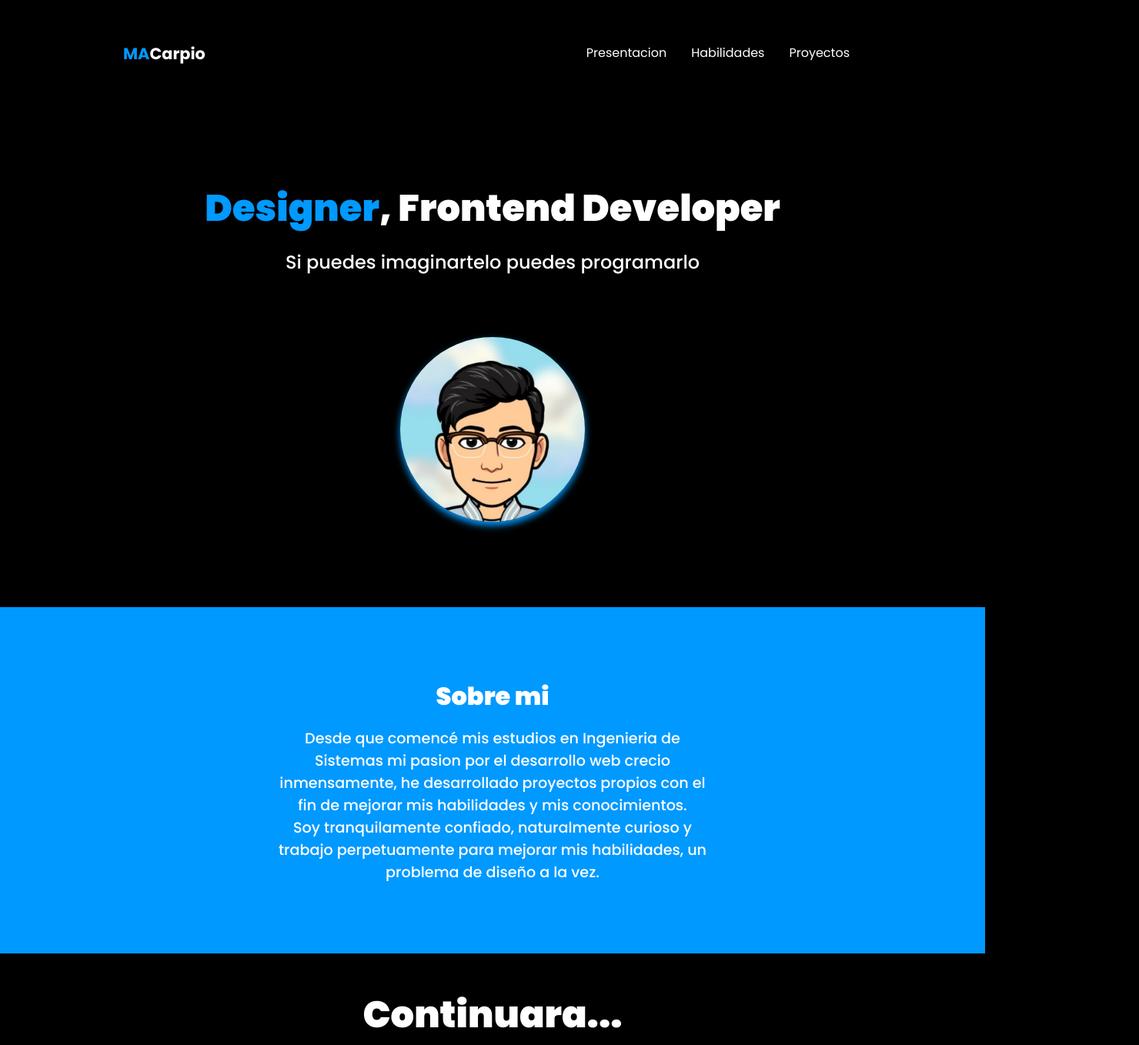
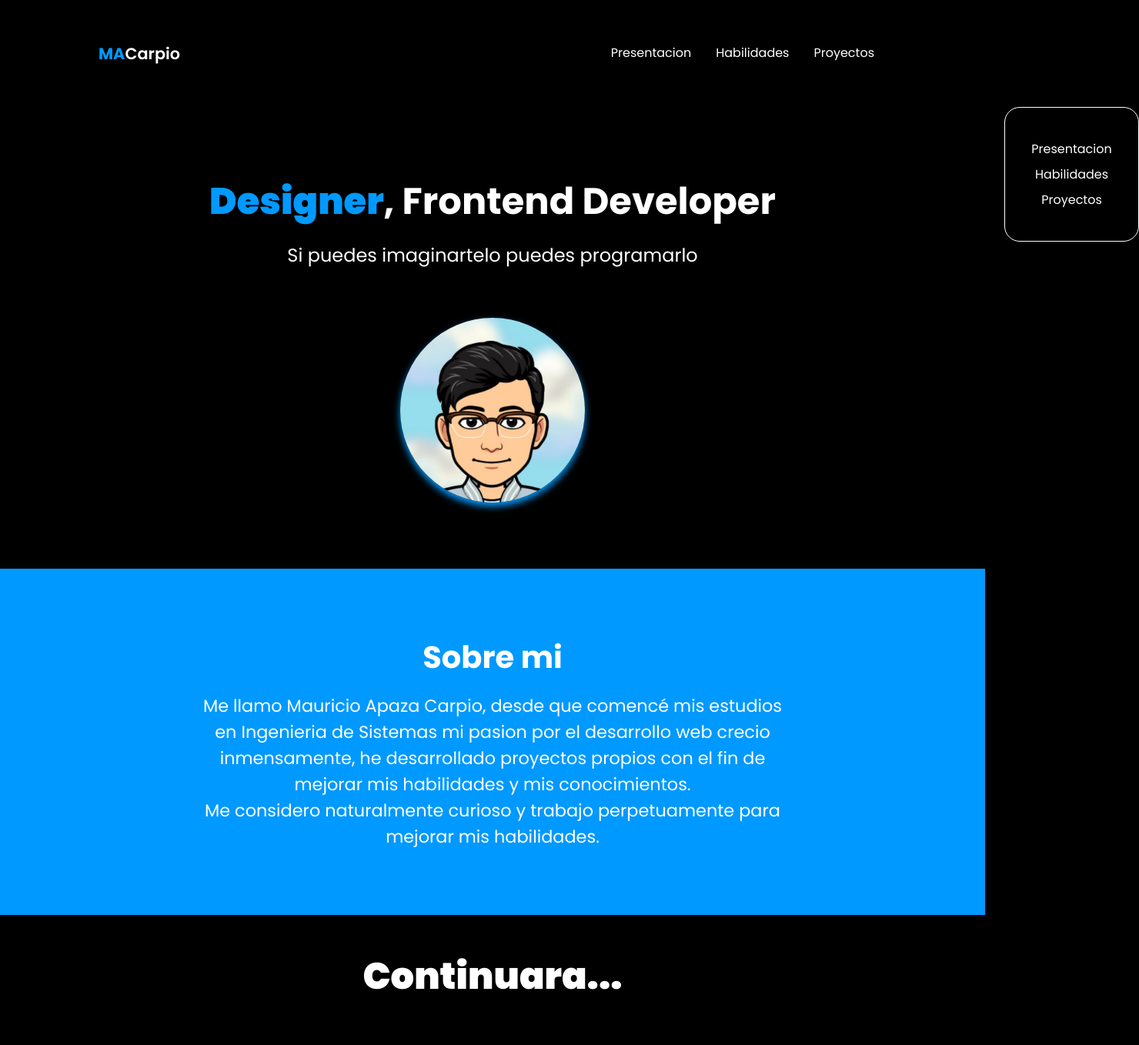
Before and after one commit to MACarpio/Portafolio, a plain HTML site: page index.html in a window 1280 px wide. Shown: the whole page at 77% size, 1480 px wide, since content can reach past the window. Drawn offline with Linux system fonts and the light colour scheme.

Commit message:
desing Banner, About, Navbar

```diff
--- a/css/estilo.css
+++ b/css/estilo.css
@@ -6,17 +6,24 @@
   box-sizing: border-box;
   font-size: 16px;
   font-family: "Poppins", sans-serif;
+  transition: all 0.5s ease;
+  color: #fff;
 }
-
+a {
+  text-decoration: none;
+}
 :root {
   --ligth-text: #fff;
   --pr-color: #09f;
+  --font-s-title-movil: 1.5rem;
+  --font-s-text-movil: 1rem;
 }
 body {
   background: black;
   color: var(--ligth-text);
   max-width: 100vw;
   min-height: 100vh;
+  transition: none;
 }
 ::-webkit-scrollbar {
   width: 8px;
@@ -26,26 +33,30 @@ body {
 ::-webkit-scrollbar-thumb {
   background-color: var(--pr-color);
 }
+
+/* Style for Navbar */
 .nav {
   display: flex;
   justify-content: space-between;
   align-items: center;
-  padding: 3rem 10rem;
+  padding: 5% 7%;
+  position: relative;
   background: #000;
 }
 .nav-name {
   font-size: 1.3rem;
-  font-weight: bold;
+  font-weight: 600;
 }
 .nav-name span {
   font-size: 1.3rem;
+  font-weight: 700;
   color: var(--pr-color);
 }
 .nav .nav-ul {
-  display: flex;
   justify-content: space-between;
   align-items: center;
   list-style: none;
+  display: none;
 }
 .nav .nav-ul .nav-link {
   text-decoration: none;
@@ -67,80 +78,203 @@ body {
   scale: 0;
   transition: 0.3s ease;
 }
-
+.nav button {
+  background: transparent;
+  border: none;
+}
+.nav button i {
+  font-size: 1.5rem;
+  color: #fff;
+}
 .nav .nav-ul .nav-link:hover::after {
   scale: 1;
 }
+.nav .menu {
+  position: absolute;
+  content: "";
+  width: 175px;
+  height: 175px;
+  right: -200px;
+  bottom: -175px;
+  border: 1px solid white;
+  border-radius: 20px;
+  background-color: #0005;
+  backdrop-filter: blur(10px);
+}
+.nav .menu.active {
+  right: 20px;
+}
+.nav-ul-movile {
+  list-style: none;
+  width: 100%;
+  height: 100%;
+  display: flex;
+  flex-direction: column;
+  justify-content: center;
+  align-items: center;
+  gap: 0.5rem;
+}
+/* Media Query for Navbar */
+@media only screen and (min-width: 768px) {
+  .nav {
+    padding: 3rem 3rem;
+  }
+  .nav .nav-ul {
+    display: flex;
+  }
+  .nav .nav-ul .nav-link {
+    padding: 0.5rem 1rem;
+  }
+  .nav button {
+    display: none;
+  }
+}
+@media only screen and (min-width: 1100px) {
+  .nav {
+    padding: 3rem 8rem;
+  }
+}
+
+/* Style for Banner */
 .banner {
-  position: relative;
-  height: 650px;
+  height: 450px;
   width: 100%;
 }
 .banner .container {
   width: 100%;
+  height: 100%;
   display: flex;
   flex-direction: column;
+  justify-content: center;
   align-items: center;
+  padding: 50px 0;
 }
-.banner h1 {
-  font-size: 3rem;
-  font-weight: 900;
-  margin-top: 6rem;
+.banner .container h1 {
+  /* font-size: 3rem; */
+  font-size: var(--font-s-title-movil);
+  text-align: center;
+  font-weight: 700;
 }
-.banner h1 span {
-  font-size: 3rem;
+.banner .container h1 span {
+  /* font-size: 3rem; */
+  font-size: var(--font-s-title-movil);
+  display: inline-block;
   font-weight: 900;
   color: var(--pr-color);
 }
-.banner h2 {
-  font-size: 1.5rem;
-  font-weight: 500;
+.banner .container h2 {
+  font-size: var(--font-s-text-movil);
+  font-weight: 400;
+  text-align: center;
   margin-top: 1rem;
-  margin-bottom: 5rem;
+  margin-bottom: 4rem;
+  padding: 0 1rem;
 }
-.banner .avatar {
+.banner .container .avatar {
   aspect-ratio: 1/1;
-  width: 15rem;
+  max-width: 15rem;
+  width: 40%;
+  height: auto;
   border-radius: 50%;
   overflow: hidden;
   box-shadow: 0 5px 10px var(--pr-color);
 }
-.banner img {
+.banner .container .avatar img {
   object-fit: cover;
   width: 100%;
+  height: 100%;
+}
+/* Media Query for Banner */
+@media only screen and (min-width: 768px) {
+  .banner {
+    height: 550px;
+  }
+  .banner .container h1 {
+    font-size: 2.3rem;
+  }
+  .banner .container h1 span {
+    font-size: 2.3rem;
+  }
+  .banner .container h2 {
+    font-size: 1.3rem;
+  }
+}
+@media only screen and (min-width: 1100px) {
+  .banner {
+    height: 600px;
+  }
+  .banner .container h1 {
+    font-size: 3rem;
+  }
+  .banner .container h1 span {
+    font-size: 3rem;
+  }
+  .banner .container h2 {
+    font-size: 1.5rem;
+  }
 }
 
+/* Style for About */
 .about {
-  height: 450px;
+  height: 400px;
   width: 100%;
-  padding: 0 10rem;
   background: var(--pr-color);
 }
-.about-img {
-  content: "";
-  position: absolute;
-  top: -35%;
-  width: 25%;
-}
+
 .about .container {
-  position: relative;
+  width: 100%;
+  height: 100%;
+  padding: 0 1.5rem;
   display: flex;
   flex-direction: column;
   align-items: center;
   justify-content: center;
-  height: 100%;
-  padding: 0 10rem;
+  gap: 1rem;
 }
 .about .about-title {
-  font-size: 2rem;
-  font-weight: 900;
-  margin-bottom: 1rem;
+  font-size: var(--font-s-title-movil);
+  font-weight: 700;
+  text-align: center;
 }
 .about .about-text {
-  padding: 0 2rem;
-  font-size: 1.2rem;
-  font-weight: 500;
+  font-size: var(--font-s-text-movil);
+  font-weight: 400;
   text-align: center;
+}
+
+/* Media Query for About */
+@media only screen and (min-width: 768px) {
+  .about {
+    height: 450px;
+  }
+  .about .about-title {
+    font-size: 1.9rem;
+  }
+  .about .about-text {
+    font-size: 1.1rem;
+  }
+  .about .container {
+    padding: 0 20%;
+  }
+}
+@media only screen and (min-width: 1100px) {
+  .about .container {
+    padding: 0 40%;
+  }
+  .about .about-title {
+    font-size: 2.5rem;
+  }
+  .about .about-text {
+    font-size: 1.4rem;
+  }
+  .about .container {
+    padding: 0 20%;
+  }
+}
+@media only screen and (min-width: 1300px) {
+  .about .container {
+    padding: 0 30%;
+  }
 }
 
 .continuara {
--- a/index.html
+++ b/index.html
@@ -6,15 +6,29 @@
     <meta name="viewport" content="width=device-width, initial-scale=1.0" />
     <title>Document</title>
     <link rel="stylesheet" href="css/estilo.css" />
+    <script
+      src="https://kit.fontawesome.com/40d89d1195.js"
+      crossorigin="anonymous"
+    ></script>
   </head>
   <body>
     <header class="nav">
       <h1 class="nav-name"><span>MA</span>Carpio</h1>
+      <button id="btn-menu">
+        <i class="fa-solid fa-bars"></i>
+      </button>
       <ul class="nav-ul">
-        <a class="nav-link"><li>Presentacion</li></a>
+        <a class="nav-link" href="#about"><li>Presentacion</li></a>
         <a class="nav-link"><li>Habilidades</li></a>
         <a class="nav-link"><li>Proyectos</li></a>
       </ul>
+      <div id="menu" class="menu">
+        <ul class="nav-ul-movile">
+          <a class="nav-link" href="#about"><li>Presentacion</li></a>
+          <a class="nav-link"><li>Habilidades</li></a>
+          <a class="nav-link"><li>Proyectos</li></a>
+        </ul>
+      </div>
     </header>
     <section class="banner">
       <div class="container">
@@ -25,17 +39,17 @@
         </div>
       </div>
     </section>
-    <section class="about">
+    <section id="about" class="about">
       <div class="container">
         <h1 class="about-title">Sobre mi</h1>
         <p class="about-text">
-          Desde que comencé mis estudios en Ingenieria de Sistemas mi pasion por
-          el desarrollo web crecio inmensamente, he desarrollado proyectos
-          propios con el fin de mejorar mis habilidades y mis conocimientos.
+          Me llamo Mauricio Apaza Carpio, desde que comencé mis estudios en
+          Ingenieria de Sistemas mi pasion por el desarrollo web crecio
+          inmensamente, he desarrollado proyectos propios con el fin de mejorar
+          mis habilidades y mis conocimientos.
           <br />
-          Soy tranquilamente confiado, naturalmente curioso y trabajo
-          perpetuamente para mejorar mis habilidades, un problema de diseño a la
-          vez.
+          Me considero naturalmente curioso y trabajo perpetuamente para mejorar
+          mis habilidades.
         </p>
       </div>
     </section>
@@ -44,5 +58,6 @@
         <h1>Continuara...</h1>
       </div>
     </section>
+    <script src="js/portafolio.js"></script>
   </body>
 </html>
--- a/js/portafolio.js
+++ b/js/portafolio.js
@@ -0,0 +1,9 @@
+const $ = (id) => document.querySelector(id);
+const $$ = (id) => document.querySelectorAll(id);
+
+const btnMenu = $("#btn-menu");
+const menu = $("#menu");
+
+btnMenu.addEventListener("click", () => {
+  menu.classList.toggle("active");
+});
```
